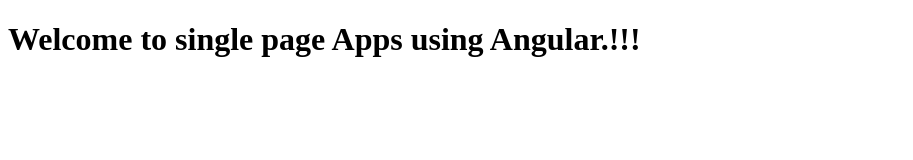
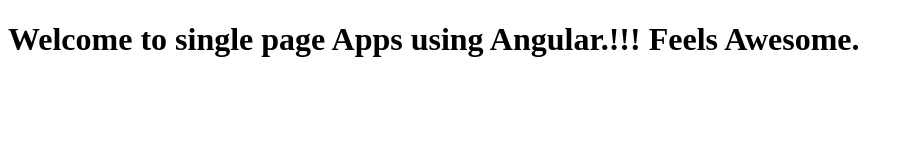
Before and after one commit to spoduri1/Coursera-Angular, a plain HTML site: page index.html in a window 1280 px wide. Shown: the whole page, without its empty margins (0-913 px from the left). Drawn offline with Linux system fonts and the light colour scheme.

Commit message:
New web file.

```diff
--- a/index.html
+++ b/index.html
@@ -5,6 +5,6 @@
     <title>Hello Angular</title>
   </head>
   <body>
-<h1>Welcome to single page Apps using Angular.!!!</h1>
+<h1>Welcome to single page Apps using Angular.!!! Feels Awesome.</h1>
   </body>
 </html>
```
